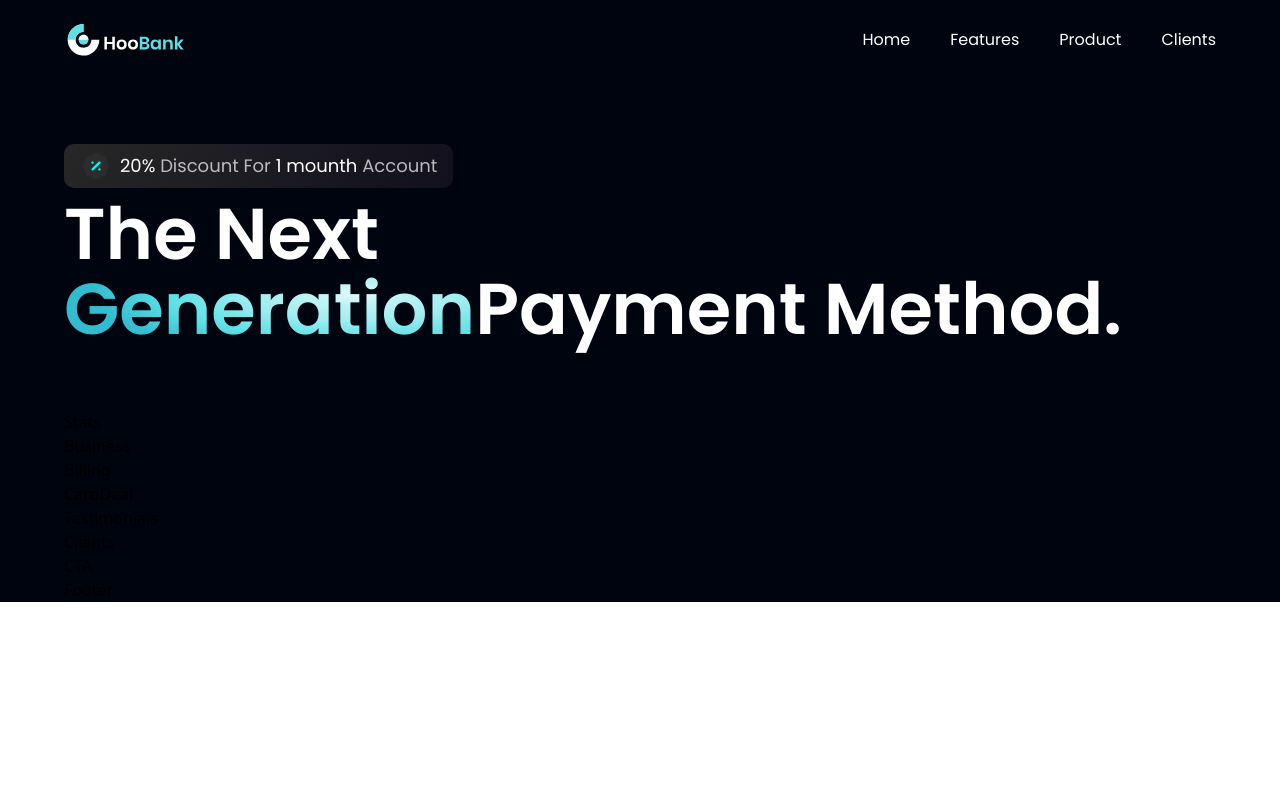
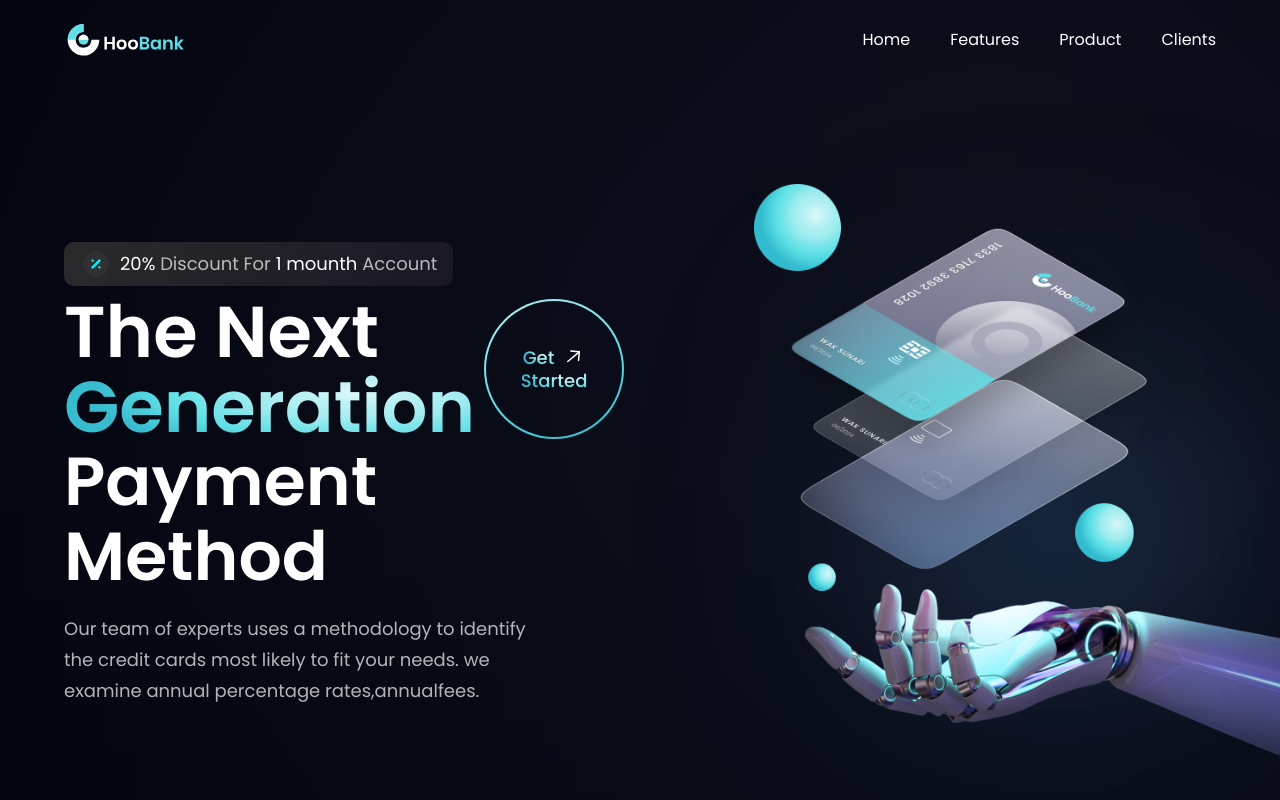
Before and after one commit to AdaezeCynthia/react-app, a React (Vite) app in the folder bank-app/: page / in a window 1280 px wide. Shown: the top 800 px of the page. Built offline with nearby package versions, Linux system fonts and the light colour scheme.

Commit message:
sixth commit

```diff
--- a/bank-app/src/components/Getstarted.jsx
+++ b/bank-app/src/components/Getstarted.jsx
@@ -1,9 +1,33 @@
-import React from 'react'
+import styles from "../style";
+import { arrowUp } from "../assets";
 
-const Getstarted = () => {
-  return (
-    <div>Getstarted</div>
+const GetStarted = () => (
+  <div className= {`${styles.flexCenter} w-[140px]  h-[140px]
+   rounded-full bg-blue-gradient p-[2px] cursor-pointer`}>
+
+    <div className= {`${styles.flexCenter} flex-col bg-primary w-[100%] h-[100%]
+     rounded-full`}>
+      <div className={`${styles.flexStart} flex-row `}>
+        <p className="font-poppins  font-medium text-[18px] leading-[23px] mr-2 ">
+          <span className="text-gradient">
+            Get
+          </span>
+
+        </p>
+          <img src={arrowUp}  alt='arrow' className="w-[23px] h-[23px] object-contain"/>
+
+      </div>
+      <p className="font-poppins  font-medium text-[18px] leading-[23px] ">
+          <span className="text-gradient">
+            Started
+          </span>
+
+        </p>
+
+    </div>
+
+   </div>
   )
-}
 
-export default Getstarted
+
+export default GetStarted
--- a/bank-app/src/components/Hero.jsx
+++ b/bank-app/src/components/Hero.jsx
@@ -1,5 +1,6 @@
 import styles from '../style';
 import {discount, robot} from '../assets';
+import GetStarted from './GetStarted';
 
 
 const Hero = () =>  (
@@ -23,12 +24,39 @@
           <h1 className='flex-1 font-poppins font-semibold ss:text-[72px] text-[52px] text-white ss:lending-[100px]
           leading-[75px]'>
             The Next <br className='sm:block  hidden'/> {" "}
-            <span className='text-gradient'>Generation</span>
-             Payment Method.
+            <span className='text-gradient'>Generation</span>{""}
+
           </h1>
 
+          <div className='ss:flex  hidden md:mr-4 mr-0'>
+            <GetStarted/>
+
+
+          </div>
+
         </div>
+
+        <h1  className=' font-poppins font-semibold ss:text-[68px]
+        text-[52px] text-white ss:lending-[100px]
+          leading-[75px] w-full'>
+            Payment Method
+        </h1>
+        <p className={`${styles.paragraph} max-w-[470px] mt-5 `}>
+          Our team of experts uses a methodology to identify
+          the credit cards most likely to fit your needs. we examine annual percentage rates,annualfees.
+        </p>
       </div>
+
+    </div>
+    <div className={`flex-1 flex ${styles.flexCenter} md:my-10 relative`} >
+      <img src={robot} alt='billing' className='w-[100%] h-[100%] relative z-[5] '/>
+      <div className='absolute z-[0]  w-[40%] h-[35%] top-0 pink__gradient'/>
+      <div className='absolute z-[1]  w-[80%] h-[80%]  rounded-full bottom-40  white__gradient'/>
+      <div className='absolute z-[0]  w-[50%] h-[50%] right-20 botton-20  blue__gradient'/>
+
+    </div>
+    <div className={`ss:hidden ${styles.flexCenter} `}>
+      <GetStarted/>
 
     </div>
 
```
